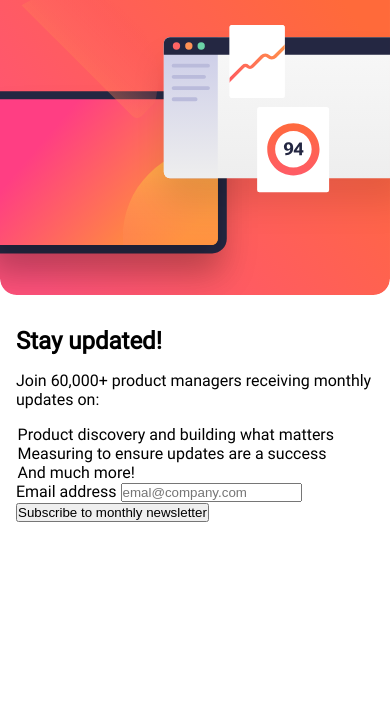
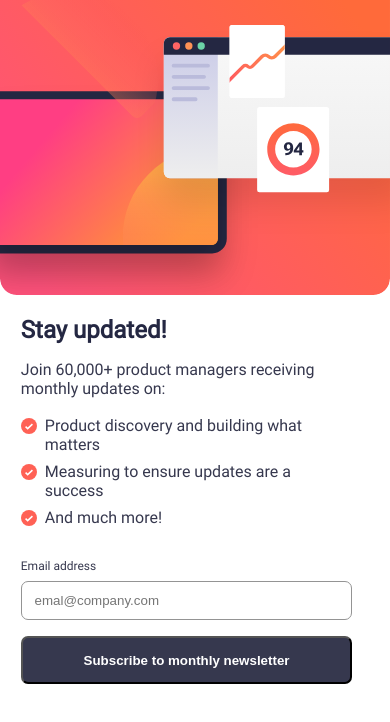
Before and after one commit to Deuzi/new, a plain HTML site: page index.html in a window 390 px wide. Drawn offline with Linux system fonts and the light colour scheme.

Commit message:
mobile-complete

```diff
--- a/index.html
+++ b/index.html
@@ -10,13 +10,15 @@
     <main>
         <section id="news-letter-items">
             <picture>
-                <source srcset="newsletter-sign-up-with-success-message-main/assets/images/illustration-sign-up-mobile.svg" media="(max-width: 767px)" type="image/svg+xml" id="mobile-hero-img">
+                <source srcset="newsletter-sign-up-with-success-message-main/assets/images/illustration-sign-up-mobile.svg" media="(max-width: 900px)" type="image/svg+xml" id="mobile-hero-img">
 
-                <source srcset="newsletter-sign-up-with-success-message-main/assets/images/illustration-sign-up-desktop.svg" media="(min-width: 768px)" type="image/svg+xml" id="desktop-hero-img">
+                <source srcset="newsletter-sign-up-with-success-message-main/assets/images/illustration-sign-up-desktop.svg" media="(min-width: 920px)" type="image/svg+xml" id="desktop-hero-img">
 
                 <img src="newsletter-sign-up-with-success-message-main/assets/images/illustration-sign-up-mobile.svg" alt="hero-img">
             </picture>
 
+
+            <section id="sub-container">
                 <h1> Stay updated! </h1>
                 <section id="sub-content">
                     <section id ="news-usecase">
@@ -29,12 +31,14 @@
                         </ul>
                     </section>
                     <form action="">
-                    <label for="email">Email address</label>
-                    <input type="email" id="email" name="email" placeholder="emal@company.com">
+                        <label for="email">Email address <span id="error">Valid email required</span></label>
+                        <input type="email" id="email" name="email" placeholder="emal@company.com" required>
                         <button>
                             Subscribe to monthly newsletter
                         </button>
                     </form>
+
+                </section>
             </section>
         </section>
     </main>
--- a/style.css
+++ b/style.css
@@ -2,7 +2,7 @@
     margin: 0;
     padding: 0;
     box-sizing: border-box;
-    overflow-x: hidden;
+    /* overflow-x: hidden; */
 }
 
 @font-face {
@@ -41,25 +41,33 @@ picture img {
 
 
 /*--body --*/
-
-h1{
-    margin-top: 2rem;
-    margin-left: 1rem;
-}
-
-#sub-content{
+#sub-container{
     display: flex;
     flex-direction: column;
     justify-content: center;
     align-items: center;
-    width: 100vw;
-    height: 100%;
-    padding: 1rem 1rem;
+    margin: 1.3rem;
+    position: relative;
+    max-width: 85vw;
 }
 
-#news-usecase p{
+#sub-container h1{
+    align-self: flex-start;
     margin-bottom: 1rem;
+    font-size: 1.5rem;
+    color: var(--Blue-800);
 }
+
+
+#news-usecase{
+    color: var(--Blue-700);
+    font-weight: 500;
+}
+
+#news-usecase p {
+    margin-bottom: 1.1rem;
+}
+
 
 ul{
     list-style: none;
@@ -67,15 +75,88 @@ ul{
 }
 
 li{
-    display: flex;
-    align-items: center;
+    position: relative;
+    padding-left: 1.5rem;
+    margin-bottom: 0.5rem;
 }
 
 li::before{
     content: "";
-    display: inline-block;
-    background-image: url(newsletter-sign-up-with-success-message-main/assets/images/icon-list.svg);
+    background: url(newsletter-sign-up-with-success-message-main/assets/images/icon-list.svg) no-repeat center;
     background-size: contain;
-    background-repeat: no-repeat;
-    margin-right: 0.1rem;
+    width: 16px;
+    height: 16px;
+    position: absolute;
+    left: 0;
+    top: 0.15rem;
 }
+
+
+/* ---form--- */
+
+form {
+    margin-top: 2rem;
+}
+
+#email, button{
+    width: 100%;
+}
+
+form input{
+    padding: 0.7rem 0.8rem;
+    border-radius: 7px;
+    border: 1px solid var(--Grey);
+    margin-bottom: 1rem;
+}
+
+form label{
+    font-size: 12px;
+    display: flex;
+    justify-content: space-between;
+    color: var(--Blue-700);
+    margin-bottom: 0.5rem;
+}
+
+label #error {
+    color: var(--Red);
+    display: none;
+}
+
+form button{
+    padding: 0.9rem 0.8rem;
+    margin-bottom: 1rem;
+    color: var(--White);
+    background-color: var(--Blue-700);
+    border-radius: 7px;
+    font-weight: 700;
+}
+
+
+input:focus-within:invalid{
+    border: 1px var(--Red) solid;
+    color: var(--Red);
+}
+
+
+/* ---tablet --- */
+@media (min-width: 768px){
+    /* picture {
+
+    } */
+    picture img {
+        width: 100%;
+        height: 100%;
+        display: block;
+        object-fit: cover;
+        clip-path:  0 0 0 round 5px 5px 5px 5px;
+    }
+
+    #news-letter-items{
+        display: grid;
+        grid-template-columns: 1;
+        grid-template-rows: 50% 50%;
+        justify-content:center;
+        align-items:center ;
+        height: 100vh;
+    }
+}
```
Lines whose indentation alone changed are shown as unchanged.
